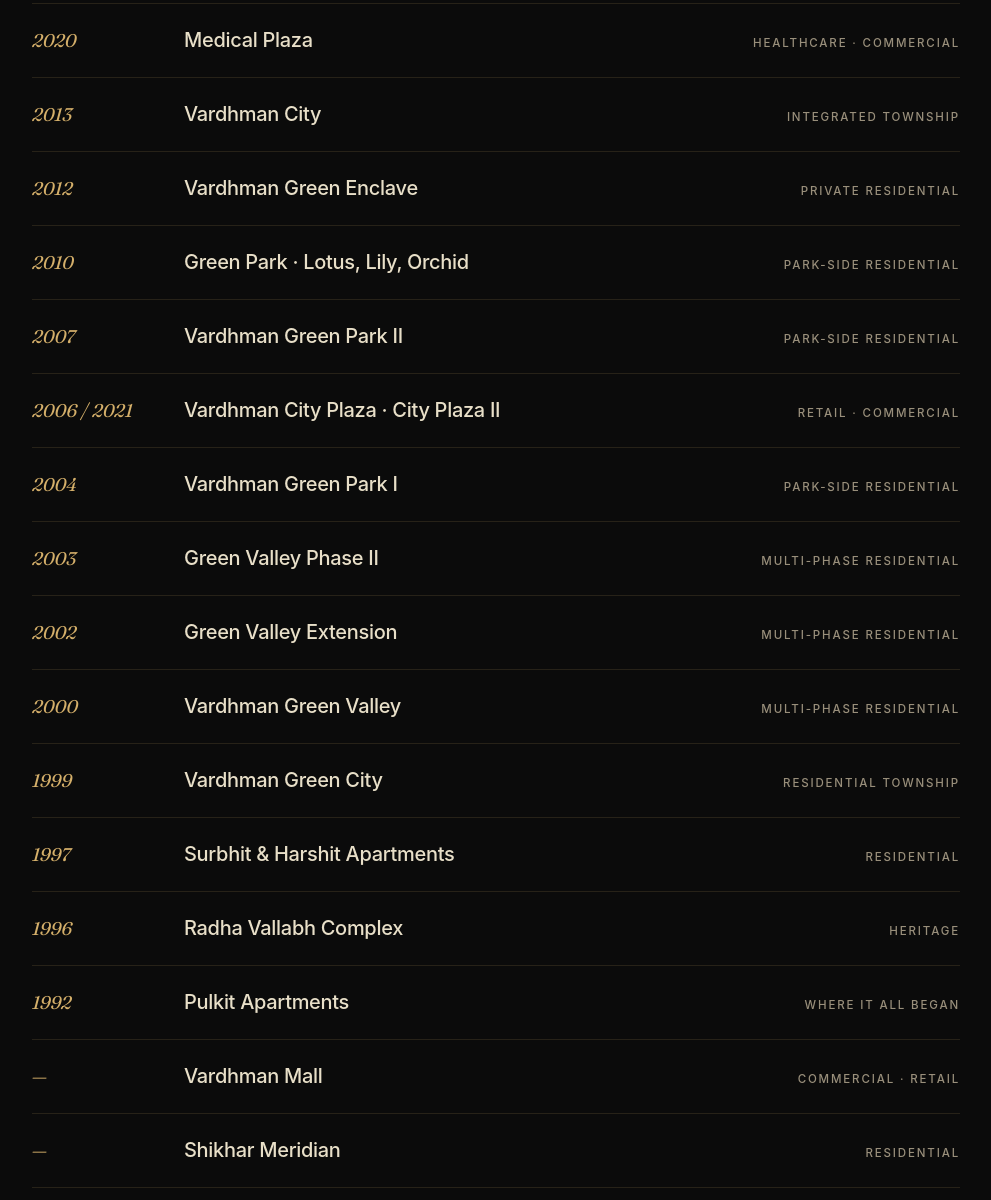
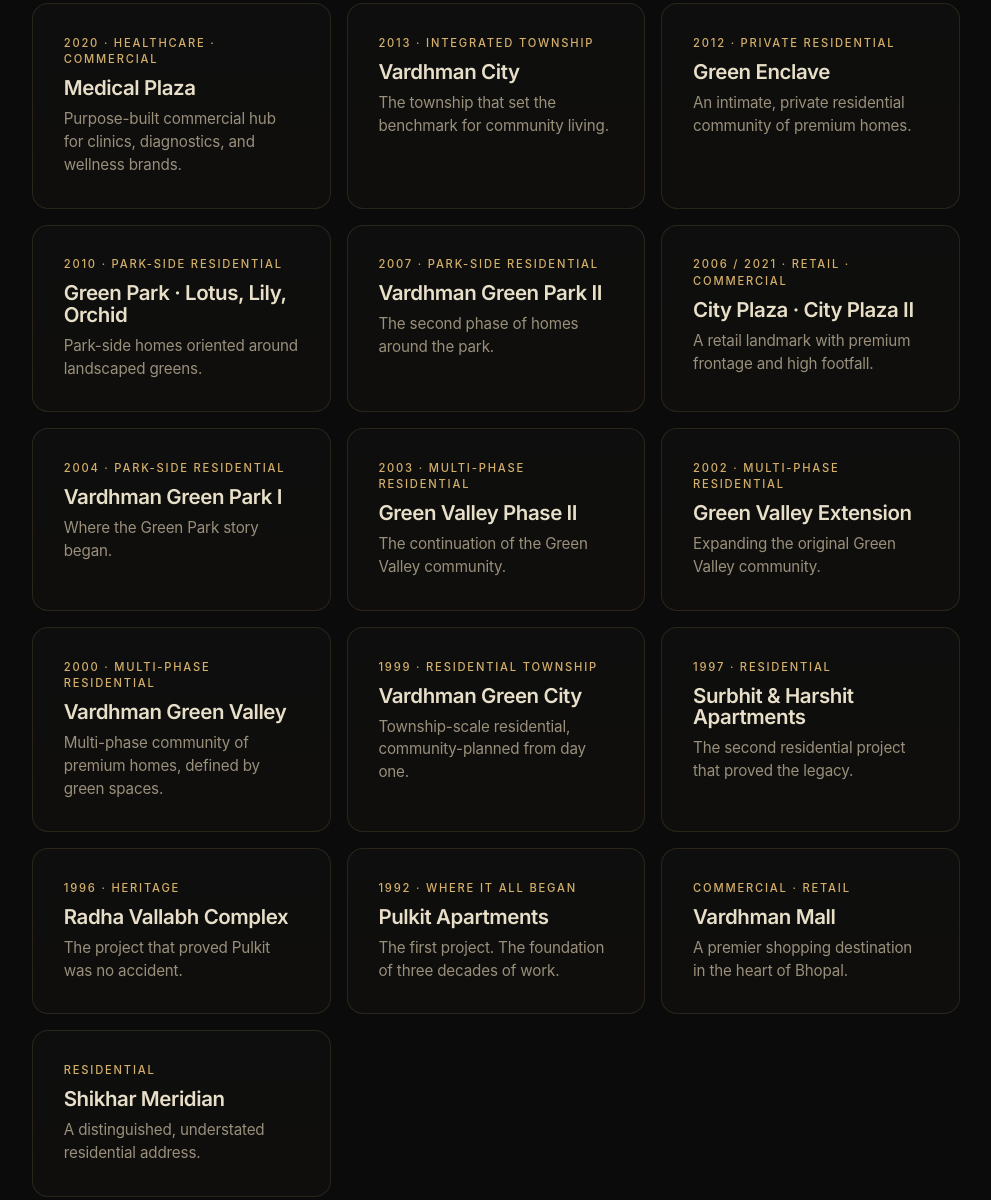
Before and after one commit to nookcircleapp/vardhmanwebsite, a plain HTML site: page projects.html in a window 1280 px wide. Shown: the part 1669-2869 px from the top of the page, without its empty margins (144-1135 px from the left). Drawn offline with Linux system fonts and the light colour scheme.

Commit message:
Back catalogue: restore eyebrow+name+description cards in clean uniform 3-col grid (no bento spans), single column on mobile

```diff
--- a/assets/css/styles.css
+++ b/assets/css/styles.css
@@ -2632,16 +2632,9 @@ body.lightbox-open { overflow: hidden; }
 /* --- Legacy cards (text-only back catalogue, bento) --- */
 .legacy-grid {
   display: grid;
-  grid-template-columns: repeat(4, 1fr);
+  grid-template-columns: repeat(3, 1fr);
   gap: 1rem;
 }
-.legacy-card { grid-column: span 1; }
-.legacy-card:nth-child(1) { grid-column: span 2; }
-.legacy-card:nth-child(2) { grid-column: span 2; }
-.legacy-card:nth-child(5) { grid-column: span 2; }
-.legacy-card:nth-child(6) { grid-column: span 2; }
-.legacy-card:nth-child(9) { grid-column: span 2; }
-.legacy-card:nth-child(10) { grid-column: span 2; }
 .legacy-card {
   display: flex;
   flex-direction: column;
@@ -2695,27 +2688,13 @@ body.lightbox-open { overflow: hidden; }
   margin: 0;
 }
 @media (max-width: 980px) {
-  .legacy-grid { grid-template-columns: repeat(4, 1fr); }
-  .legacy-card,
-  .legacy-card:nth-child(1),
-  .legacy-card:nth-child(2),
-  .legacy-card:nth-child(5),
-  .legacy-card:nth-child(6),
-  .legacy-card:nth-child(9) { grid-column: span 2; }
-  .legacy-card:nth-child(10) { grid-column: span 2; }
+  .legacy-grid { grid-template-columns: repeat(2, 1fr); }
 }
 @media (max-width: 560px) {
-  .legacy-grid { grid-template-columns: repeat(2, 1fr); gap: 0.75rem; }
-  .legacy-card,
-  .legacy-card:nth-child(1),
-  .legacy-card:nth-child(2),
-  .legacy-card:nth-child(5),
-  .legacy-card:nth-child(6),
-  .legacy-card:nth-child(9) { grid-column: span 1; }
-  .legacy-card:nth-child(10) { grid-column: span 1; }
-  .legacy-card { padding: 1rem; }
-  .legacy-card h3 { font-size: 1rem; }
-  .legacy-card p { font-size: 0.85rem; }
+  .legacy-grid { grid-template-columns: 1fr; gap: 0.75rem; }
+  .legacy-card { padding: 1.25rem; }
+  .legacy-card h3 { font-size: 1.1rem; }
+  .legacy-card p { font-size: 0.9rem; }
 }
 
 /* ============================================
--- a/projects.html
+++ b/projects.html
@@ -91,86 +91,86 @@
       <div class="eyebrow">Completed · 1992 → 2021</div>
       <h2 class="h-section">The back catalogue.</h2>
     </div>
-    <div class="legacy-list">
-      <div class="legacy-row">
-        <div class="legacy-row-year">2020</div>
-        <div class="legacy-row-name">Medical Plaza</div>
-        <div class="legacy-row-category">Healthcare · Commercial</div>
+    <div class="legacy-grid">
+      <div class="legacy-card">
+        <div class="eyebrow">2020 · Healthcare · Commercial</div>
+        <h3>Medical Plaza</h3>
+        <p>Purpose-built commercial hub for clinics, diagnostics, and wellness brands.</p>
       </div>
-      <div class="legacy-row">
-        <div class="legacy-row-year">2013</div>
-        <div class="legacy-row-name">Vardhman City</div>
-        <div class="legacy-row-category">Integrated Township</div>
+      <div class="legacy-card">
+        <div class="eyebrow">2013 · Integrated Township</div>
+        <h3>Vardhman City</h3>
+        <p>The township that set the benchmark for community living.</p>
       </div>
-      <div class="legacy-row">
-        <div class="legacy-row-year">2012</div>
-        <div class="legacy-row-name">Vardhman Green Enclave</div>
-        <div class="legacy-row-category">Private Residential</div>
+      <div class="legacy-card">
+        <div class="eyebrow">2012 · Private Residential</div>
+        <h3>Green Enclave</h3>
+        <p>An intimate, private residential community of premium homes.</p>
       </div>
-      <div class="legacy-row">
-        <div class="legacy-row-year">2010</div>
-        <div class="legacy-row-name">Green Park · Lotus, Lily, Orchid</div>
-        <div class="legacy-row-category">Park-Side Residential</div>
+      <div class="legacy-card">
+        <div class="eyebrow">2010 · Park-Side Residential</div>
+        <h3>Green Park · Lotus, Lily, Orchid</h3>
+        <p>Park-side homes oriented around landscaped greens.</p>
       </div>
-      <div class="legacy-row">
-        <div class="legacy-row-year">2007</div>
-        <div class="legacy-row-name">Vardhman Green Park II</div>
-        <div class="legacy-row-category">Park-Side Residential</div>
+      <div class="legacy-card">
+        <div class="eyebrow">2007 · Park-Side Residential</div>
+        <h3>Vardhman Green Park II</h3>
+        <p>The second phase of homes around the park.</p>
       </div>
-      <div class="legacy-row">
-        <div class="legacy-row-year">2006 / 2021</div>
-        <div class="legacy-row-name">Vardhman City Plaza · City Plaza II</div>
-        <div class="legacy-row-category">Retail · Commercial</div>
+      <div class="legacy-card">
+        <div class="eyebrow">2006 / 2021 · Retail · Commercial</div>
+        <h3>City Plaza · City Plaza II</h3>
+        <p>A retail landmark with premium frontage and high footfall.</p>
       </div>
-      <div class="legacy-row">
-        <div class="legacy-row-year">2004</div>
-        <div class="legacy-row-name">Vardhman Green Park I</div>
-        <div class="legacy-row-category">Park-Side Residential</div>
+      <div class="legacy-card">
+        <div class="eyebrow">2004 · Park-Side Residential</div>
+        <h3>Vardhman Green Park I</h3>
+        <p>Where the Green Park story began.</p>
       </div>
-      <div class="legacy-row">
-        <div class="legacy-row-year">2003</div>
-        <div class="legacy-row-name">Green Valley Phase II</div>
-        <div class="legacy-row-category">Multi-Phase Residential</div>
+      <div class="legacy-card">
+        <div class="eyebrow">2003 · Multi-Phase Residential</div>
+        <h3>Green Valley Phase II</h3>
+        <p>The continuation of the Green Valley community.</p>
       </div>
-      <div class="legacy-row">
-        <div class="legacy-row-year">2002</div>
-        <div class="legacy-row-name">Green Valley Extension</div>
-        <div class="legacy-row-category">Multi-Phase Residential</div>
+      <div class="legacy-card">
+        <div class="eyebrow">2002 · Multi-Phase Residential</div>
+        <h3>Green Valley Extension</h3>
+        <p>Expanding the original Green Valley community.</p>
       </div>
-      <div class="legacy-row">
-        <div class="legacy-row-year">2000</div>
-        <div class="legacy-row-name">Vardhman Green Valley</div>
-        <div class="legacy-row-category">Multi-Phase Residential</div>
+      <div class="legacy-card">
+        <div class="eyebrow">2000 · Multi-Phase Residential</div>
+        <h3>Vardhman Green Valley</h3>
+        <p>Multi-phase community of premium homes, defined by green spaces.</p>
       </div>
-      <div class="legacy-row">
-        <div class="legacy-row-year">1999</div>
-        <div class="legacy-row-name">Vardhman Green City</div>
-        <div class="legacy-row-category">Residential Township</div>
+      <div class="legacy-card">
+        <div class="eyebrow">1999 · Residential Township</div>
+        <h3>Vardhman Green City</h3>
+        <p>Township-scale residential, community-planned from day one.</p>
       </div>
-      <div class="legacy-row">
-        <div class="legacy-row-year">1997</div>
-        <div class="legacy-row-name">Surbhit &amp; Harshit Apartments</div>
-        <div class="legacy-row-category">Residential</div>
+      <div class="legacy-card">
+        <div class="eyebrow">1997 · Residential</div>
+        <h3>Surbhit &amp; Harshit Apartments</h3>
+        <p>The second residential project that proved the legacy.</p>
       </div>
-      <div class="legacy-row">
-        <div class="legacy-row-year">1996</div>
-        <div class="legacy-row-name">Radha Vallabh Complex</div>
-        <div class="legacy-row-category">Heritage</div>
+      <div class="legacy-card">
+        <div class="eyebrow">1996 · Heritage</div>
+        <h3>Radha Vallabh Complex</h3>
+        <p>The project that proved Pulkit was no accident.</p>
       </div>
-      <div class="legacy-row">
-        <div class="legacy-row-year">1992</div>
-        <div class="legacy-row-name">Pulkit Apartments</div>
-        <div class="legacy-row-category">Where it all began</div>
+      <div class="legacy-card">
+        <div class="eyebrow">1992 · Where it all began</div>
+        <h3>Pulkit Apartments</h3>
+        <p>The first project. The foundation of three decades of work.</p>
       </div>
-      <div class="legacy-row">
-        <div class="legacy-row-year">—</div>
-        <div class="legacy-row-name">Vardhman Mall</div>
-        <div class="legacy-row-category">Commercial · Retail</div>
+      <div class="legacy-card">
+        <div class="eyebrow">Commercial · Retail</div>
+        <h3>Vardhman Mall</h3>
+        <p>A premier shopping destination in the heart of Bhopal.</p>
       </div>
-      <div class="legacy-row">
-        <div class="legacy-row-year">—</div>
-        <div class="legacy-row-name">Shikhar Meridian</div>
-        <div class="legacy-row-category">Residential</div>
+      <div class="legacy-card">
+        <div class="eyebrow">Residential</div>
+        <h3>Shikhar Meridian</h3>
+        <p>A distinguished, understated residential address.</p>
       </div>
     </div>
   </div>
```
